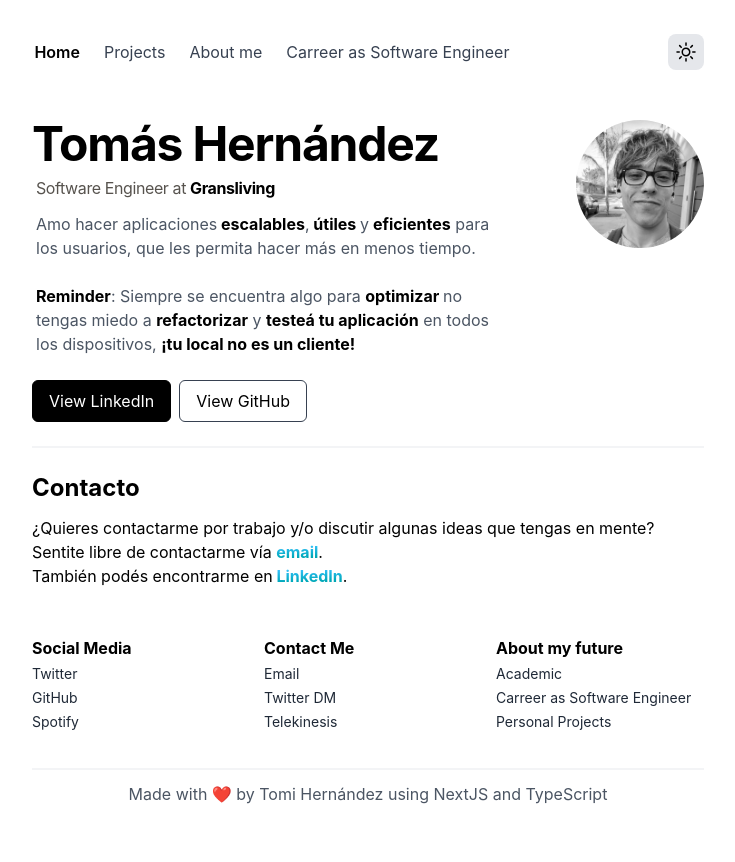
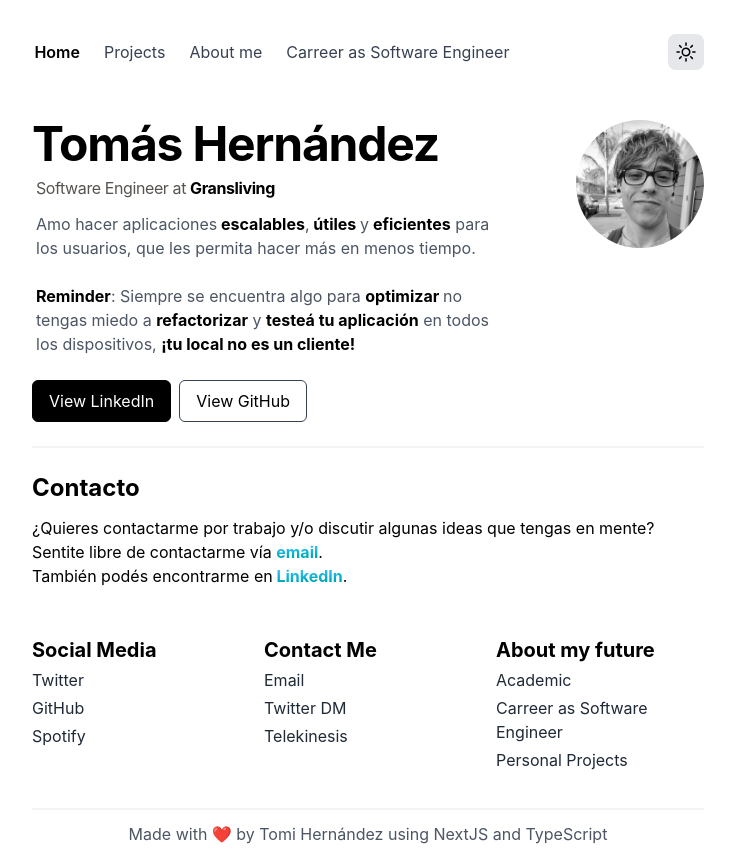
Before and after one commit to tomihq/tomihq-portfolio-v2, a Next.js app: page / in a window 1280 px wide. Shown: the whole page, without its empty margins (272-1007 px from the left). Before the commit the page ends 822 px from the top, so only its background shows below. Built offline with nearby package versions, Linux system fonts and the light colour scheme.

Commit message:
add: SEO

```diff
--- a/components/ui/Footer.tsx
+++ b/components/ui/Footer.tsx
@@ -10,54 +10,54 @@ export const Footer = () => {
     dark:border-stone-600  flex-col gap-3">
         <div className="flex flex-col md:flex-row gap-6 justify-between w-full">
 
-            <div className="flex flex-col w-4/12 gap-y-1">
-                <h3 className="font-bold text-md text-black dark:text-white">Social Media</h3>
+            <div className="flex flex-col w-6/12 md:w-4/12 gap-y-1">
+                <h3 className="font-bold text-md text-black dark:text-white text-xl">Social Media</h3>
                 <ul className="text-gray-800 text-sm dark:text-gray-400">
-                    <li className="mb-1">
+                    <li className="mb-1 text-base">
                         <Link href="https://twitter.com/ttomihq" passHref>
-                             <a href="" target={'_blank'} rel="noreferrer">Twitter</a>
+                             <a href="https://twitter.com/ttomihq" target={'_blank'} rel="noreferrer">Twitter</a>
                         </Link>
                     </li>
-                    <li className="mb-1">
-                        <Link href="https://github.com/tomihq" passHref>
-                             <a href="" target={'_blank'} rel="noreferrer">GitHub</a>
+                    <li className="mb-1 text-base">
+                        <Link href="https://github.com/tomihq" passHref >
+                             <a href="https://github.com/tomihq" target={'_blank'} rel="noreferrer">GitHub</a>
                         </Link>
                     </li>
 
-                    <li className="mb-1">
+                    <li className="mb-1 text-base">
                         <Link href="https://open.spotify.com/user/rainbowskynow?si=423e038cabcf4af9" passHref>
-                             <a href="" target={'_blank'} rel="noreferrer">Spotify</a>
+                             <a href="https://open.spotify.com/user/rainbowskynow?si=423e038cabcf4af9" target={'_blank'} rel="noreferrer">Spotify</a>
                         </Link>
                     </li>
 
                 </ul>
 
             </div>
-            <div className="flex flex-col w-4/12 gap-y-1">
-               <h3 className="font-bold text-md text-black dark:text-white">Contact Me</h3>
+            <div className="flex flex-col w-6/12 md:w-4/12 gap-y-1">
+               <h3 className="font-bold text-md text-black dark:text-white  text-xl">Contact Me</h3>
                <ul className="text-gray-800 text-sm dark:text-gray-400">
-                    <li className="mb-1"><a href="mailto:hernandeztomas584@gmail.com" target={'_blank'} rel="noreferrer">Email</a></li>
-                    <li className="mb-1"><a href="https://twitter.com/ttomihq" target={'_blank'} rel="noreferrer">Twitter DM</a></li>
-                    <li className="mb-1"><a href="">Telekinesis</a></li>
+                    <li className="mb-1 text-base"><a href="mailto:hernandeztomas584@gmail.com" target={'_blank'} rel="noreferrer">Email</a></li>
+                    <li className="mb-1 text-base"><a href="https://twitter.com/ttomihq" target={'_blank'} rel="noreferrer">Twitter DM</a></li>
+                    <li className="mb-1 text-base"><a href="https://twitter.com/ttomihq" target={'_blank'}>Telekinesis</a></li>
 
                 </ul>
             </div>
 
-            <div className="flex flex-col w-4/12 gap-y-1">
-               <h3 className="font-bold text-md text-black dark:text-white">About my future</h3>
+            <div className="flex flex-col w-6/12 md:w-4/12 gap-y-1 ">
+               <h3 className="font-bold text-md text-black dark:text-white  text-xl">About my future</h3>
                <ul className="text-gray-800 text-sm dark:text-gray-400" >
-                    <li className="mb-1">
+                    <li className="mb-1 text-base">
                         <Link href="/aboutme" passHref>
-                             <a href="" rel="noreferrer">Academic</a>
+                             <a href="/aboutme" rel="noreferrer">Academic</a>
                         </Link>
                     </li>
-                    <li className="mb-1">
+                    <li className="mb-1 text-base">
                         <Link href="/carreer" passHref>
-                             <a href="" rel="noreferrer">Carreer as Software Engineer</a>
+                             <a href="/carreer" rel="noreferrer">Carreer as Software Engineer</a>
                         </Link>
                     </li>
-                    <li className="mb-1"><Link href="/projects" passHref>
-                             <a href="" rel="noreferrer">Personal Projects</a>
+                    <li className="mb-1 text-base"><Link href="/projects" passHref>
+                             <a href="/projects" rel="noreferrer">Personal Projects</a>
                         </Link>
                     </li>
 
--- a/next.config.js
+++ b/next.config.js
@@ -2,6 +2,10 @@
 const nextConfig = {
   reactStrictMode: true,
   swcMinify: true,
+  i18n: {
+    locales: ["es"],
+    defaultLocale: ["es"]
+  }
 }
 
 module.exports = nextConfig
```
